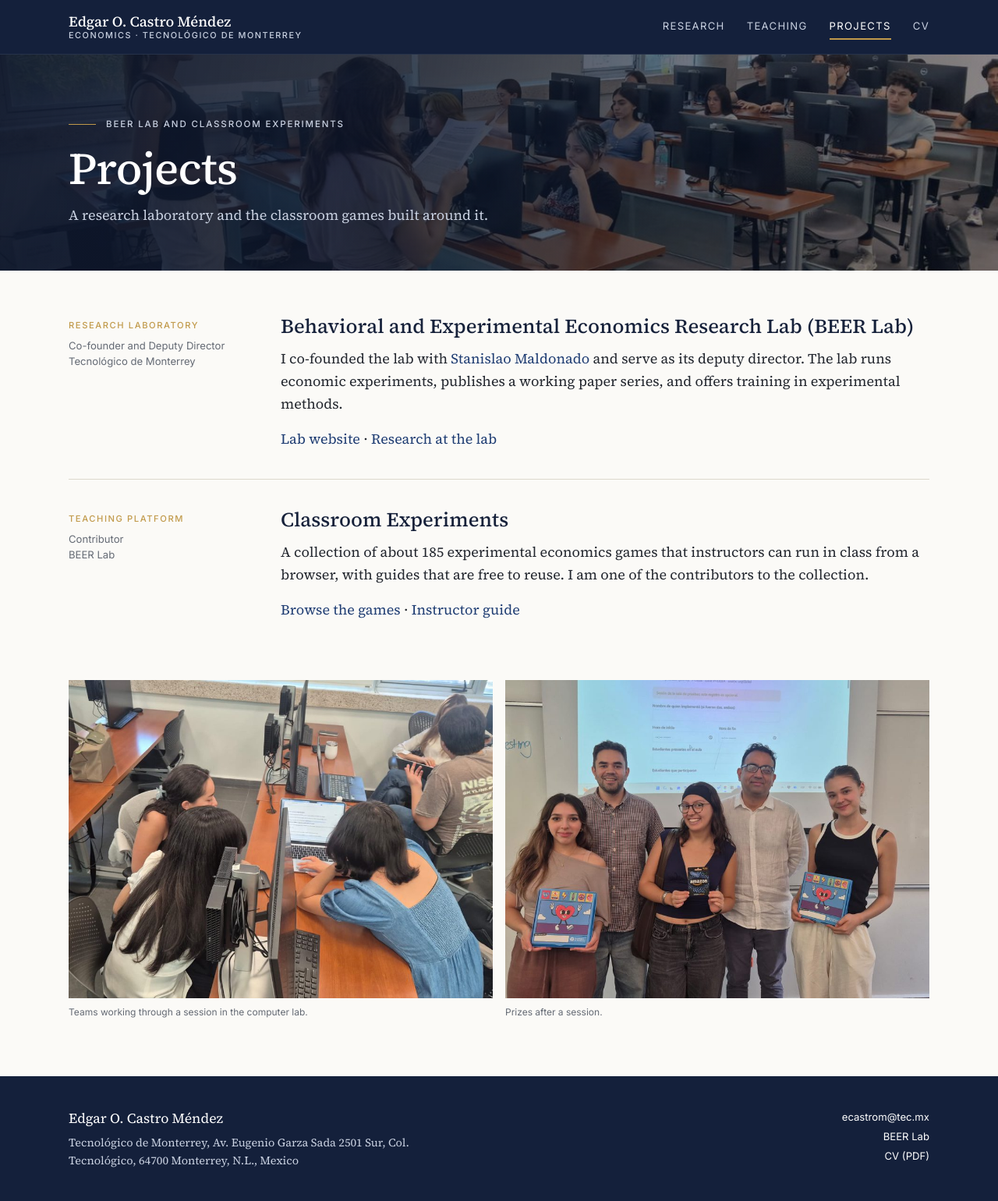
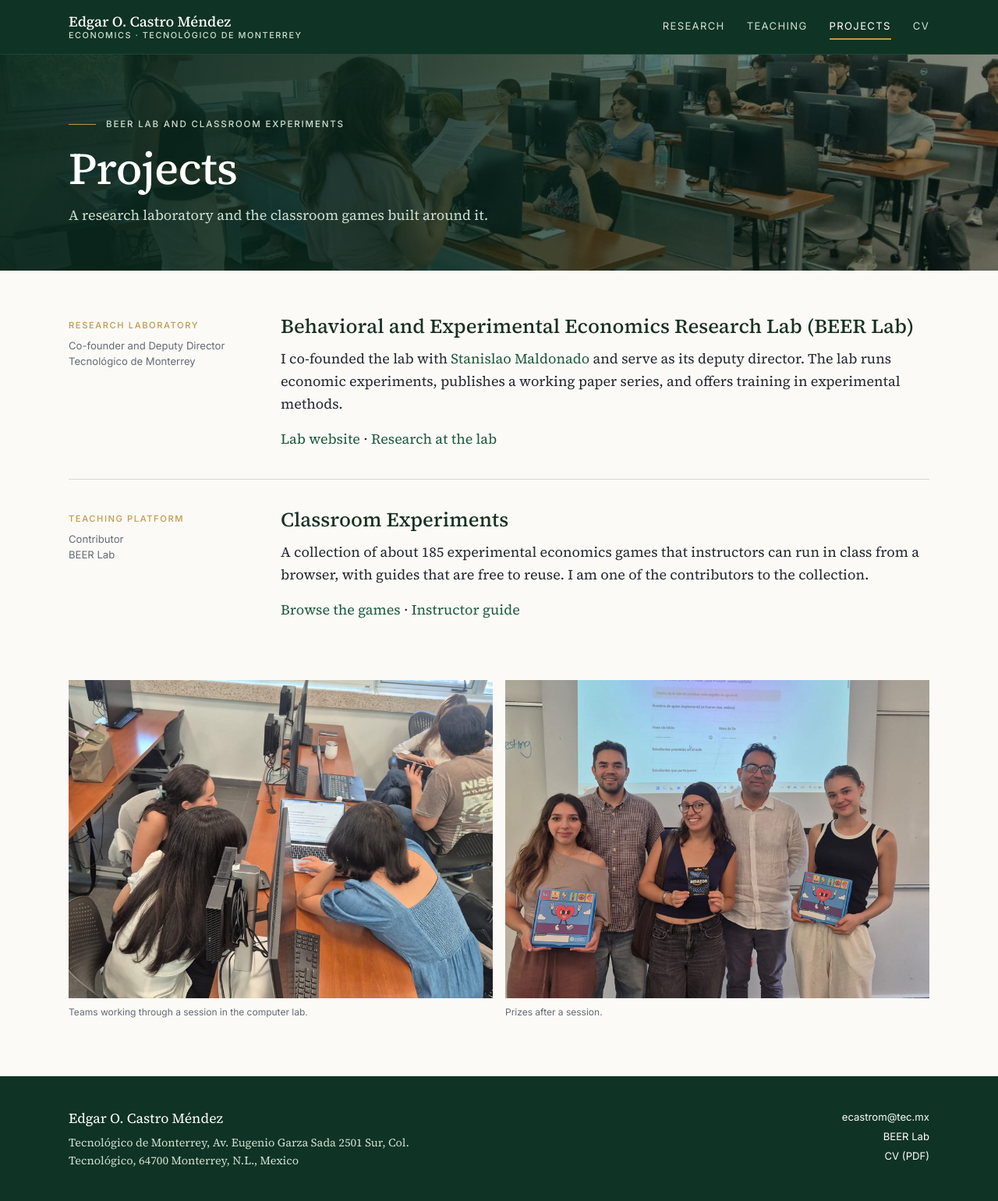
Before and after one commit to ecastrom/cv, a Jekyll site: the page built from projects.md, in a window 1280 px wide. Shown: the whole page at 78% size. Built offline with Jekyll 4.4.1, drawn with Linux system fonts in a browser that asks for light colours.

Commit message:
Switch palette from navy to deep green
Co-Authored-By: Claude Opus 5.5 <noreply@anthropic.com>

```diff
--- a/assets/css/site.css
+++ b/assets/css/site.css
@@ -1,17 +1,17 @@
-/* Palette: deep navy with a muted gold accent. */
+/* Palette: deep forest green with a muted gold accent. */
 :root {
   color-scheme: light dark;
-  --ink: #16213a;
+  --ink: #18301f;
   --text: #22262e;
   --muted: #646a74;
   --rule: #dcd8cd;
   --bg: #fbfaf7;
   --panel: #f2efe7;
-  --link: #1f3d73;
-  --navy: #14203b;
-  --navy-2: #1d2d50;
+  --link: #1d5a3a;
+  --navy: #0f3324;
+  --navy-2: #15402d;
   --on-navy: #ffffff;
-  --on-navy-soft: #c9d1e1;
+  --on-navy-soft: #cfe0d4;
   --gold: #c19a4b;
   --serif: "Source Serif 4", Georgia, "Times New Roman", serif;
   --sans: Inter, "Segoe UI", system-ui, sans-serif;
@@ -19,15 +19,15 @@
 
 @media (prefers-color-scheme: dark) {
   :root {
-    --ink: #eef0f4;
-    --text: #dfe1e6;
-    --muted: #9ba2ae;
-    --rule: #2f3645;
-    --bg: #111621;
-    --panel: #182031;
+    --ink: #edf2ee;
+    --text: #dde3de;
+    --muted: #9aa69e;
+    --rule: #2b3a31;
+    --bg: #101713;
+    --panel: #17231c;
     --link: #d9b46a;
-    --navy: #0c1324;
-    --navy-2: #131d34;
+    --navy: #0a2118;
+    --navy-2: #102a1f;
   }
 }
 
@@ -75,7 +75,7 @@ nav a[aria-current] { color: var(--on-navy); border-bottom-color: var(--gold); }
   isolation: isolate;
 }
 .hero-photo, .hero-home {
-  background: linear-gradient(100deg, rgba(14,22,42,.93) 0%, rgba(14,22,42,.78) 42%, rgba(14,22,42,.35) 100%), var(--hero) center / cover no-repeat;
+  background: linear-gradient(100deg, rgba(9,38,26,.93) 0%, rgba(9,38,26,.78) 42%, rgba(9,38,26,.35) 100%), var(--hero) center / cover no-repeat;
 }
 .hero-home { background-position: center, center 35%; }
 .hero-photo { padding: 5rem 0 3.5rem; }
```
Also changed, not shown: SESSION_NOTES.md (+1 -1 lines), CHANGELOG.md.
